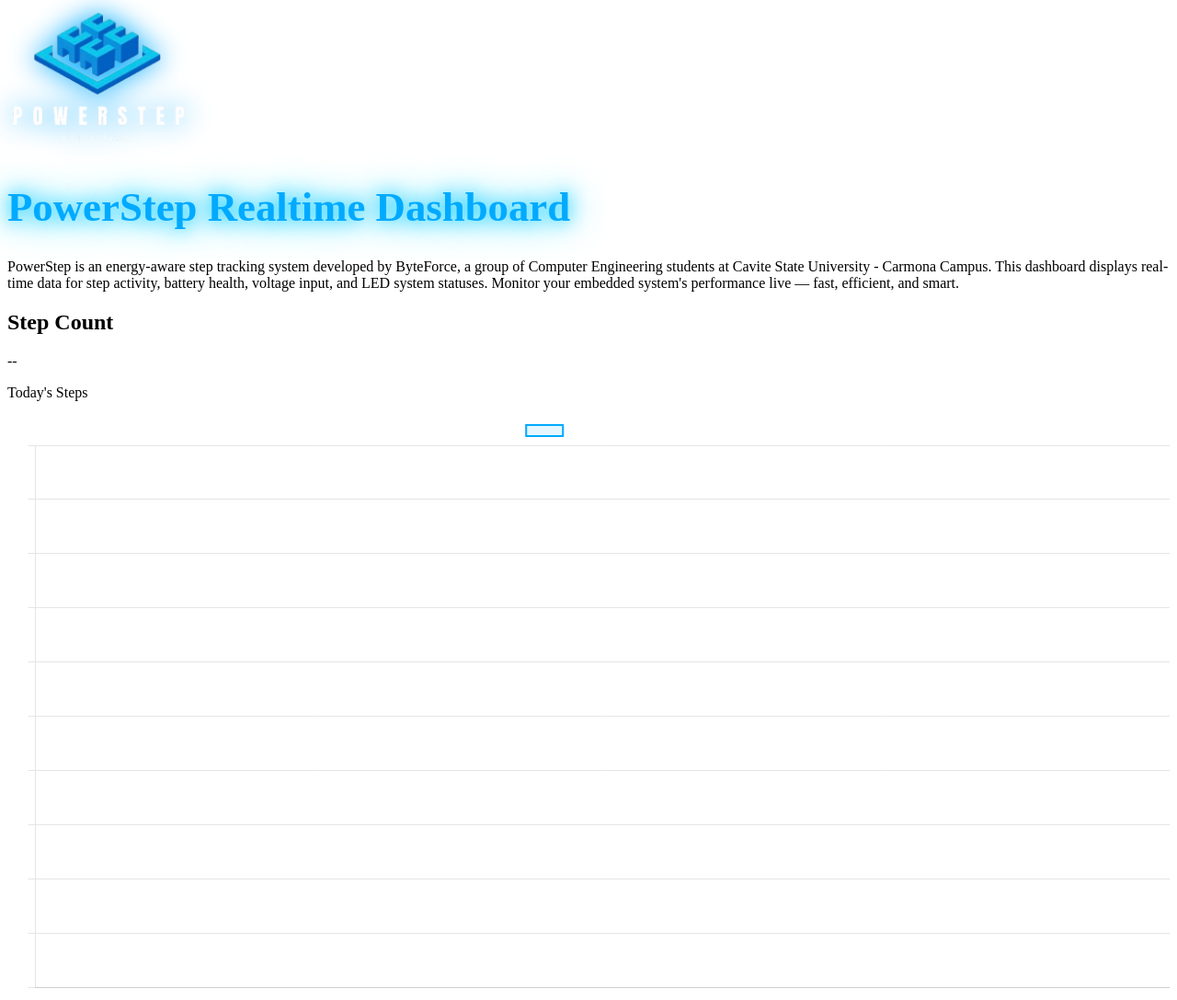
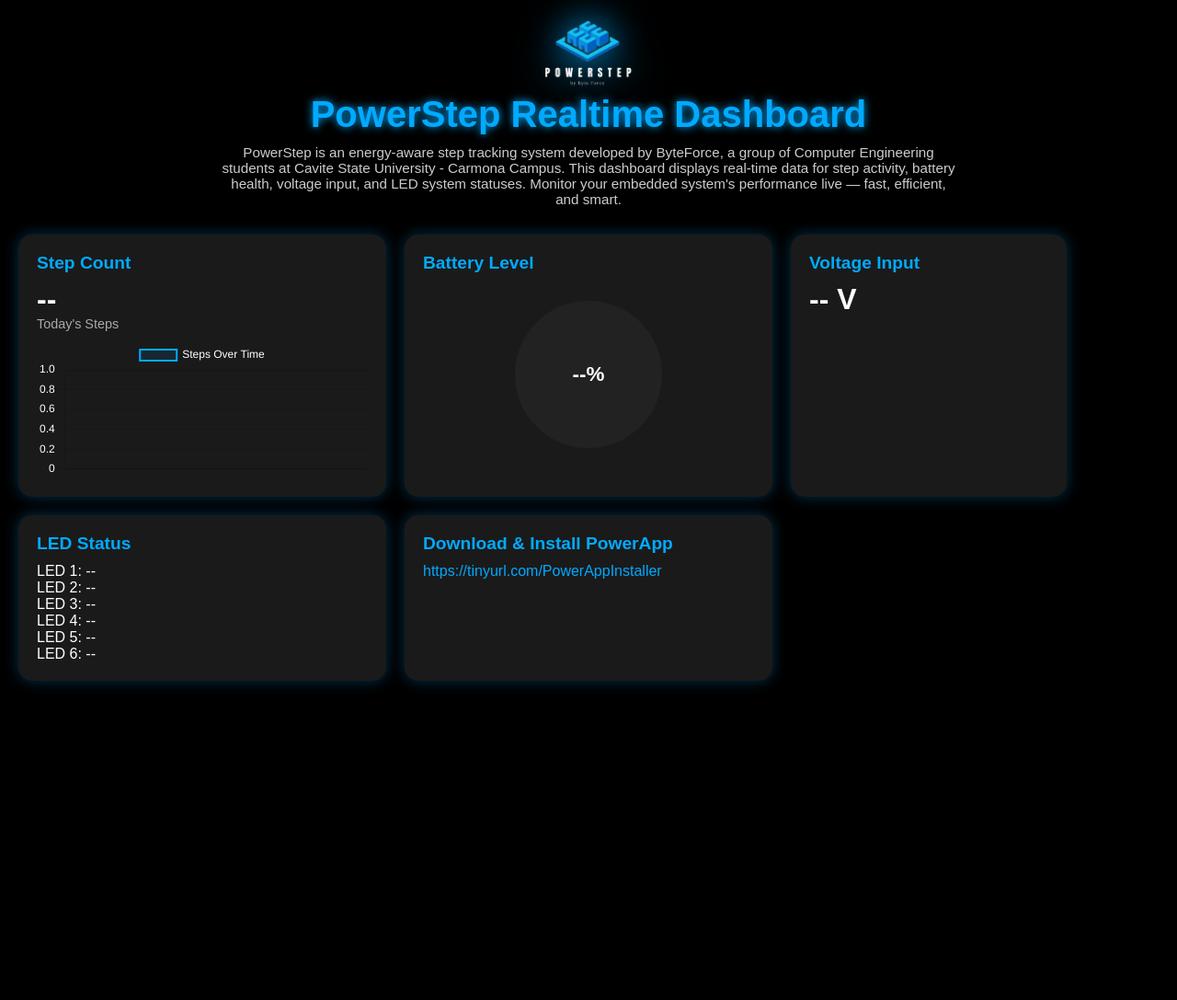
Before and after one commit to Wrygh/PowerApp_Dashboard, a website: page public/index.html in a window 1280 px wide. Shown: the top 1087 px of the page at 92% size. After the commit the page ends 800 px from the top, so only its background shows below. Drawn offline with nearby package versions, Linux system fonts and the light colour scheme; no server answers; files whose address does not match are found by name.

Commit message:
Update style.css

```diff
--- a/public/style.css
+++ b/public/style.css
@@ -1,42 +1,84 @@
+* {
+  margin: 0;
+  padding: 0;
+  box-sizing: border-box;
+}
+
+body {
+  font-family: 'Orbitron', sans-serif;
+  background-color: #000;
+  color: #fff;
+  padding: 20px;
+}
+
+header {
+  text-align: center;
+  margin-bottom: 30px;
+}
+
 .logo {
-  width: 200px;
-  filter: drop-shadow(0 0 15px #00aaff);
+  width: 100px;
+  filter: drop-shadow(0 0 20px #00aaff);
 }
 
 .title {
-  font-size: 2.8em;
+  font-size: 2.5em;
   color: #00aaff;
-  text-shadow: 0 0 20px #00ccff, 0 0 40px #00ccff;
+  text-shadow: 0 0 10px #00aaff;
+}
+
+.description {
+  font-size: 0.95em;
+  max-width: 800px;
+  margin: 10px auto;
+  color: #ccc;
+}
+
+.grid-container {
+  display: grid;
+  grid-template-columns: repeat(auto-fit, minmax(320px, 1fr));
+  gap: 20px;
+}
+
+.tile {
+  background: #1a1a1a;
+  padding: 20px;
+  border-radius: 15px;
+  box-shadow: 0 0 15px rgba(0, 170, 255, 0.3);
+  position: relative;
+  overflow: hidden;
+}
+
+.tile h2 {
+  color: #00aaff;
+  margin-bottom: 10px;
+  font-size: 1.2em;
+}
+
+.value {
+  font-size: 2em;
+  font-weight: bold;
+  color: #fff;
+}
+
+.label {
+  color: #aaa;
+  font-size: 0.9em;
 }
 
 .circular-gauge-container {
   display: flex;
   justify-content: center;
   align-items: center;
-  height: 250px;
-  position: relative;
+  height: 200px;
 }
 
 .circular-gauge {
-  width: 200px;
-  height: 200px;
+  width: 160px;
+  height: 160px;
   border-radius: 50%;
-  background: conic-gradient(#00aaff 0% 0%, #222 0% 100%);
+  background: conic-gradient(#00aaff 0%, #222 0%);
   position: relative;
-  box-shadow: 0 0 15px rgba(0, 170, 255, 0.5);
-}
-
-.circular-gauge::before {
-  content: "";
-  position: absolute;
-  width: 120px;
-  height: 120px;
-  background-color: #000;
-  border-radius: 50%;
-  top: 50%;
-  left: 50%;
-  transform: translate(-50%, -50%);
-  z-index: 1;
 }
 
 .circular-gauge::after {
@@ -45,8 +87,28 @@
   top: 50%;
   left: 50%;
   transform: translate(-50%, -50%);
-  color: #00ccff;
-  font-size: 1.6em;
+  font-size: 1.4em;
   font-weight: bold;
-  z-index: 2;
+  color: #fff;
 }
+
+.download-link {
+  color: #00aaff;
+  text-decoration: none;
+  font-size: 1em;
+  display: block;
+  margin-top: 10px;
+}
+
+.download-link:hover {
+  text-decoration: underline;
+}
+
+#stepChart {
+  width: 100%;
+  margin-top: 10px;
+}
+
+.small {
+  max-width: 300px;
+}
```
